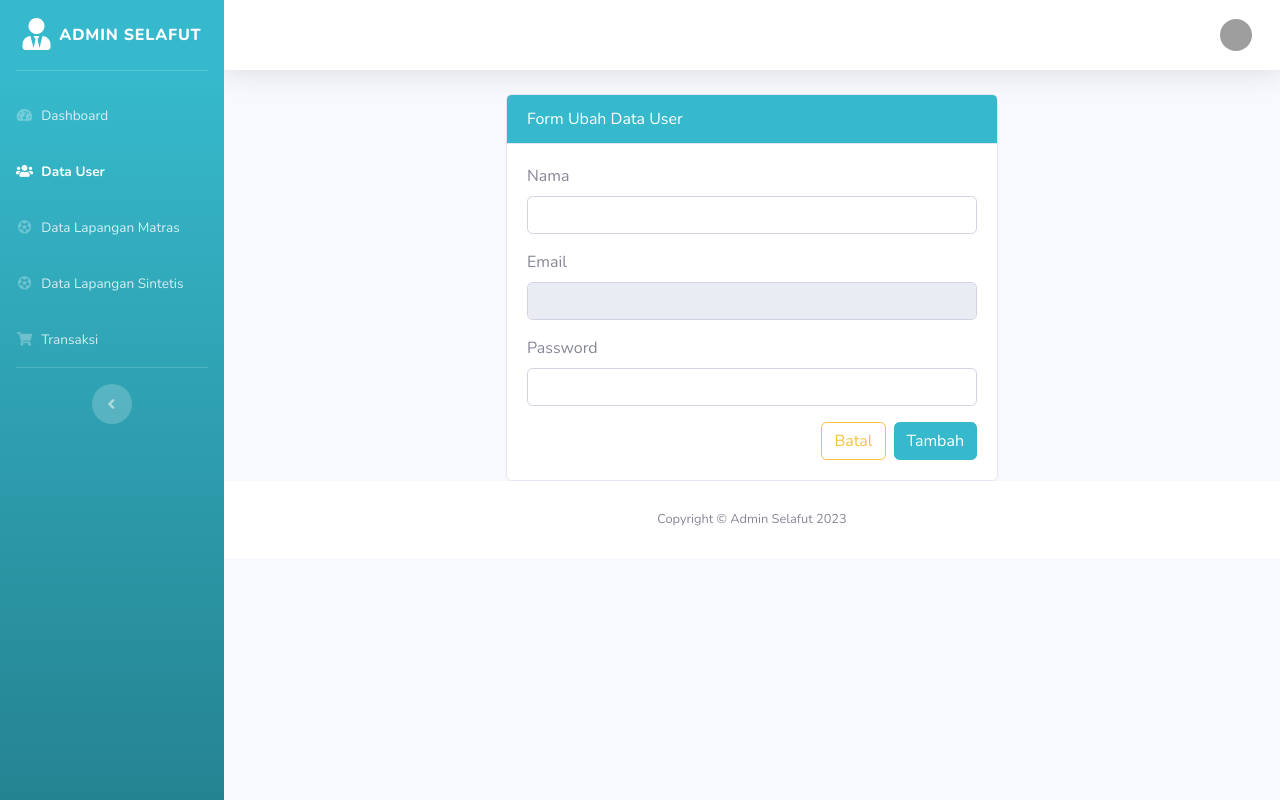
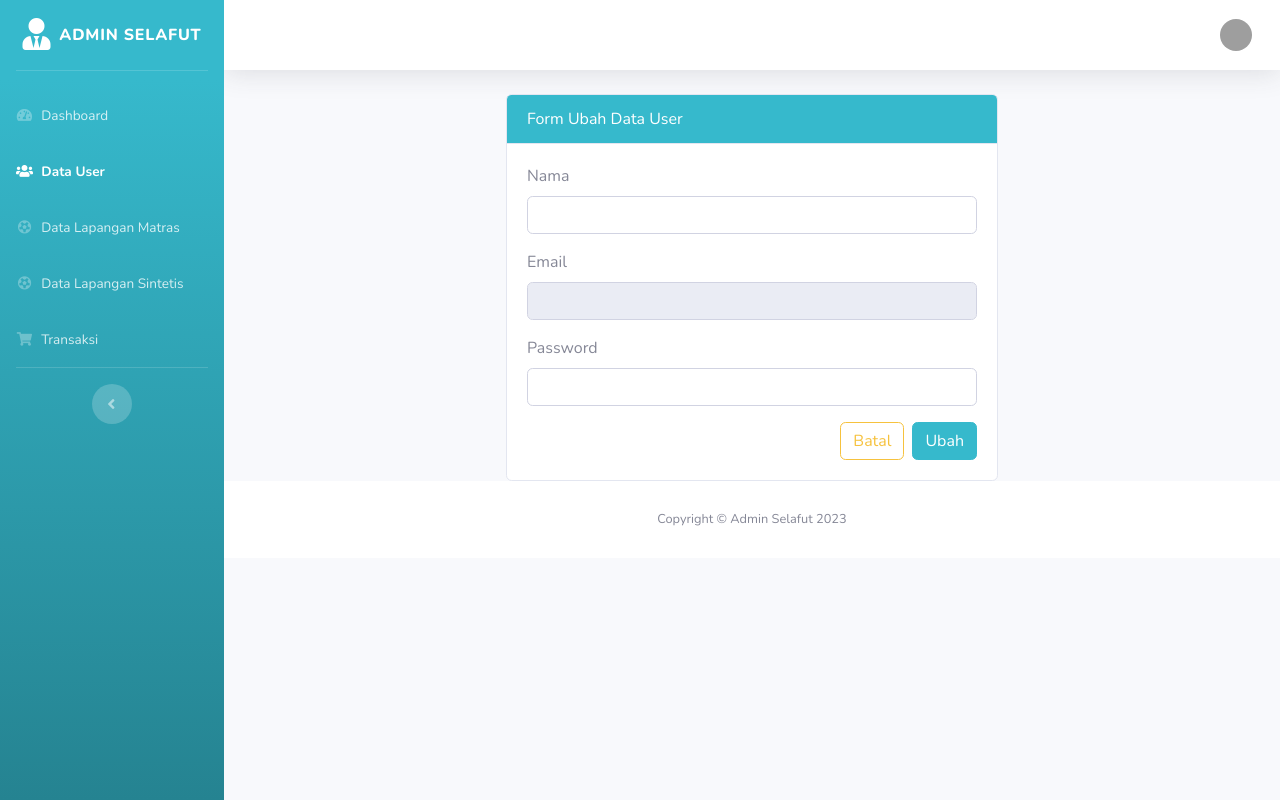
Before and after one commit to khaerulfalah23/admin-selafut, a CodeIgniter app: page /admin-selafut/index.php/user/update/1 in a window 1280 px wide. Run offline with CodeIgniter, Linux system fonts and the light colour scheme; data that the repository does not hold is empty; grey boxes are pictures that could not be loaded.

Commit message:
Update: views

```diff
--- a/application/views/LapanganMatras/ubah.php
+++ b/application/views/LapanganMatras/ubah.php
@@ -62,7 +62,7 @@
                                 <option value="22.00" <?php if($lapangan['selesai'] == "22.00"){ echo "selected"; } ?> >22.00</option>
                             </select>
                         </div>
-                        <button type="submit" class="btn btn-info float-right">Tambah</button>
+                        <button type="submit" class="btn btn-info float-right">Ubah</button>
                         <a href="<?= base_url('LapanganMatras/read'); ?>" class="btn btn-outline-warning float-right mr-2">Batal</a>
                     </form>
                 </div>
--- a/application/views/LapanganSintetis/ubah.php
+++ b/application/views/LapanganSintetis/ubah.php
@@ -62,7 +62,7 @@
                                 <option value="22.00" <?php if($lapangan['selesai'] == "22.00"){ echo "selected"; } ?> >22.00</option>
                             </select>
                         </div>
-                        <button type="submit" class="btn btn-info float-right">Tambah</button>
+                        <button type="submit" class="btn btn-info float-right">Ubah</button>
                         <a href="<?= base_url('LapanganSintetis/read'); ?>" class="btn btn-outline-warning float-right mr-2">Batal</a>
                     </form>
                 </div>
--- a/application/views/Transaksi/ubah.php
+++ b/application/views/Transaksi/ubah.php
@@ -76,7 +76,7 @@
                                 <option value="Proses" <?php if($transaksi['status'] == "Proses"){ echo "selected"; } ?> >Proses</option>
                             </select>
                         </div>
-                        <button type="submit" class="btn btn-info float-right">Tambah</button>
+                        <button type="submit" class="btn btn-info float-right">Ubah</button>
                         <a href="<?= base_url('Transaksi/read'); ?>" class="btn btn-outline-warning float-right mr-2">Batal</a>
                     </form>
                 </div>
--- a/application/views/user/ubah.php
+++ b/application/views/user/ubah.php
@@ -23,7 +23,7 @@
                             <input type="password" class="form-control" id="password" name="password">
                             <small class="form-text text-danger"><?= form_error('password'); ?></small>
                         </div>
-                        <button type="submit" class="btn btn-info float-right">Tambah</button>
+                        <button type="submit" class="btn btn-info float-right">Ubah</button>
                         <a href="<?= base_url('user/read'); ?>" class="btn btn-outline-warning float-right mr-2">Batal</a>
                     </form>
                 </div>
```
